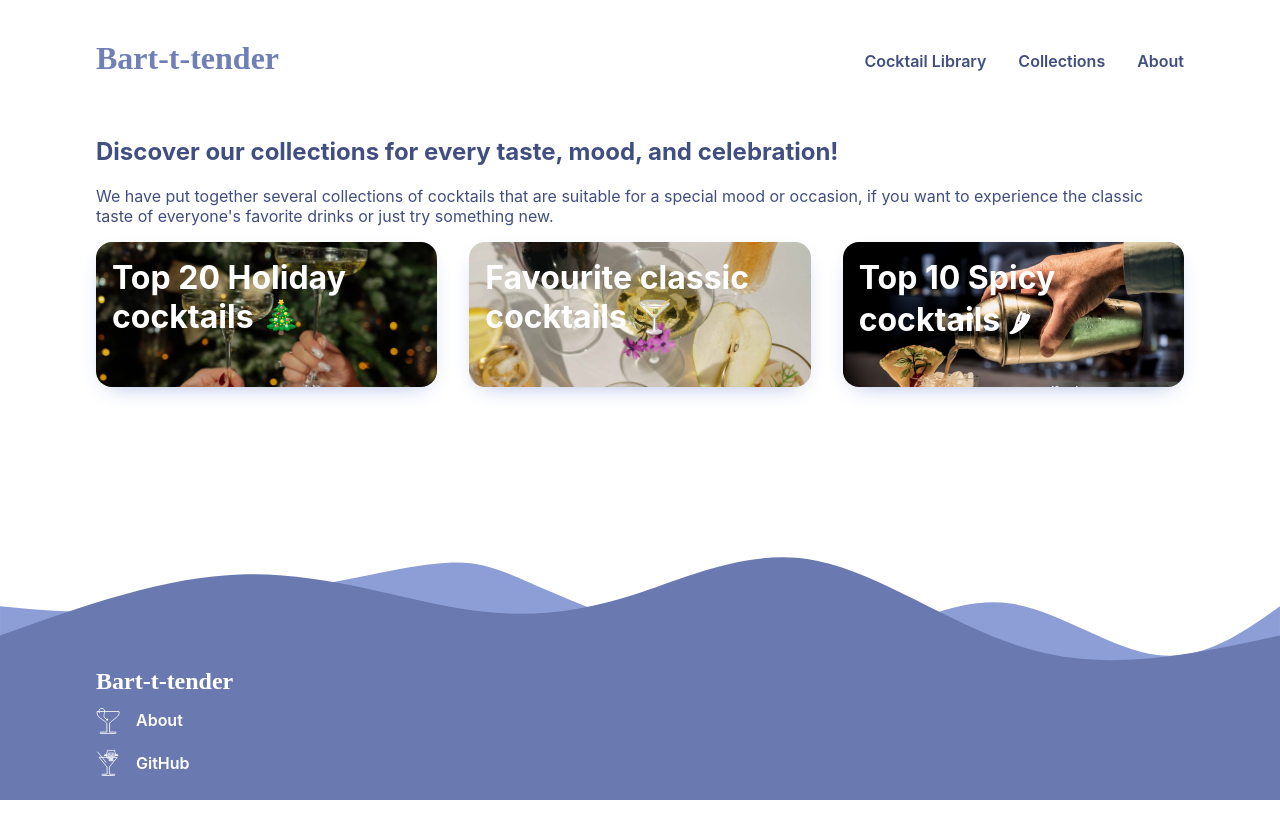
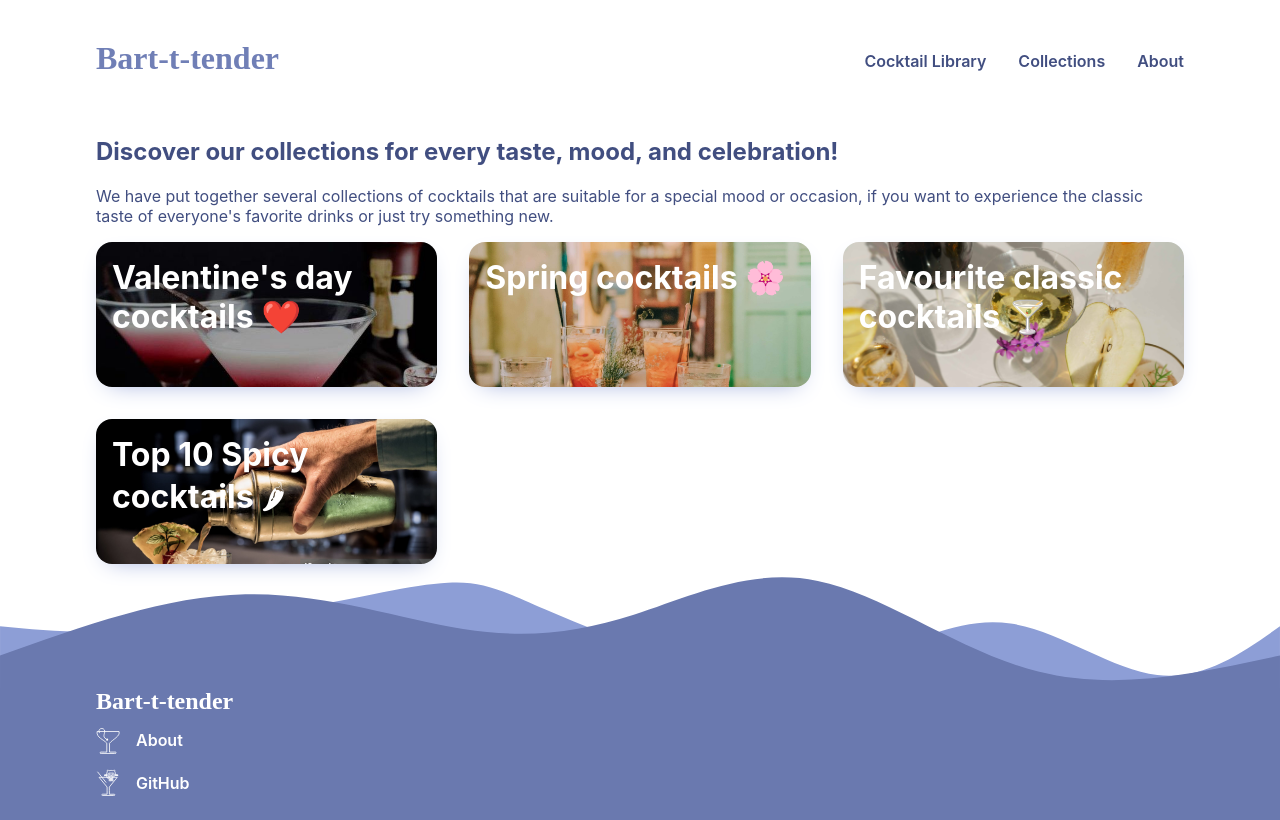
Before and after one commit to olga-urentseva/bartender, a React (Vite) app: page /collections in a window 1280 px wide. Built offline with nearby package versions, Linux system fonts and the light colour scheme; a web font is replaced by a local one.

Commit message:
new spring/valentine collections

```diff
--- a/src/components/pages/MainPage/Collections/index.tsx
+++ b/src/components/pages/MainPage/Collections/index.tsx
@@ -1,9 +1,11 @@
 import { Link } from "react-router-dom";
 import styled from "styled-components";
 
-import christmasImagePath from "./christmas-cocktails.jpg";
+// import christmasImagePath from "./christmas-cocktails.jpg";
 import classicImagePath from "./classic-cocktails.jpg";
-import spicyCocktails from "./spicy-cocktails.jpeg";
+import spicyCocktailsPath from "./spicy-cocktails.jpeg";
+import springCocktailsPath from "./spring-cocktails.jpeg";
+import valentineCocktailsPath from "./valentine-cocktails.jpeg";
 
 const Wrapper = styled.div`
   display: grid;
@@ -78,13 +80,20 @@ function CollectionItem({
 }
 
 export default function Collections({ ...otherProps }) {
+  // collection=[name]. Name should be exactly the same as the name of the collection in DB
   return (
     <Wrapper {...otherProps}>
       <CollectionItem
-        title="Top 20 Holiday cocktails 🎄"
-        imgUrl={christmasImagePath}
-        to="/search?collection=christmas"
-        description="Cheers to the holidays!"
+        title="Valentine's day cocktails ❤️"
+        imgUrl={valentineCocktailsPath}
+        to="/search?collection=valentine"
+        description="Love is in the air (and in the cocktail)"
+      />
+      <CollectionItem
+        title="Spring cocktails 🌸"
+        imgUrl={springCocktailsPath}
+        to="/search?collection=spring"
+        description="Spring fresh cocktails"
       />
       <CollectionItem
         title="Favourite classic cocktails 🍸"
@@ -94,7 +103,7 @@ export default function Collections({ ...otherProps }) {
       />
       <CollectionItem
         title="Top 10 Spicy cocktails 🌶"
-        imgUrl={spicyCocktails}
+        imgUrl={spicyCocktailsPath}
         to="/search?collection=spicy"
         description="Spicy cocktails for cold weather"
       />
```
Also changed, not shown: src/components/pages/MainPage/Collections/spring-cocktails.jpeg (added), src/components/pages/MainPage/Collections/valentine-cocktails.jpeg (added).
